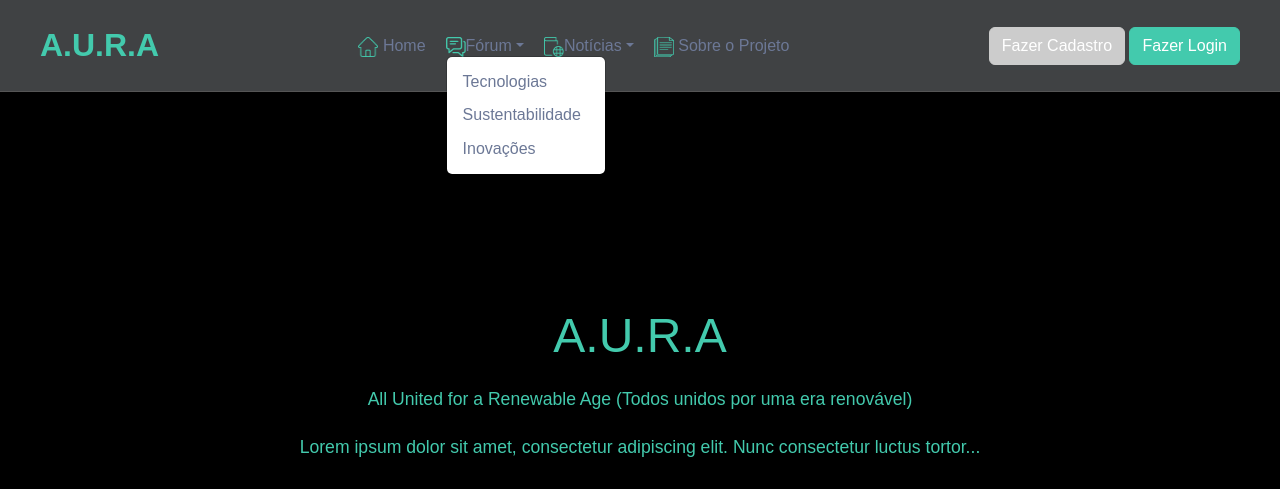
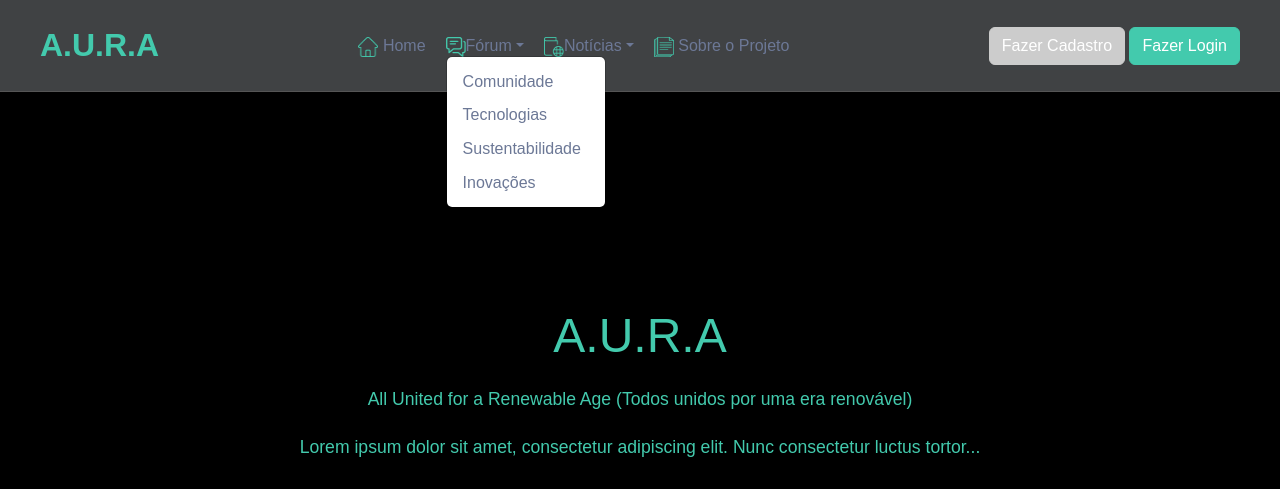
Before and after one commit to Thiago5099/UPX-3, a plain HTML site: page UPX 3/Index.html in a window 1280 px wide. Both pictures are taken after a click on the link "Fórum". Shown: the top 489 px of the page. Drawn offline with nearby package versions, Linux system fonts and the light colour scheme; files whose address does not match are found by name.

Commit message:
Adicionando href para o forum

```diff
--- a/UPX 3/Index.html
+++ b/UPX 3/Index.html
@@ -20,6 +20,7 @@
 
                 <a href="#" id="forum-link" class="dropdown-toggle" data-bs-toggle="dropdown" aria-expanded="false"> <img src="Imagens/Icones/forum.png" class="icon">Fórum</a>
                 <ul class="dropdown-menu">
+                    <li><a class="dropdown-item" href="/UPX 3/Forum.html">Comunidade</a></li>
                     <li><a class="dropdown-item" href="#">Tecnologias</a></li>
                     <li><a class="dropdown-item" href="#">Sustentabilidade</a></li>
                     <li><a class="dropdown-item" href="#">Inovações</a></li>
```
